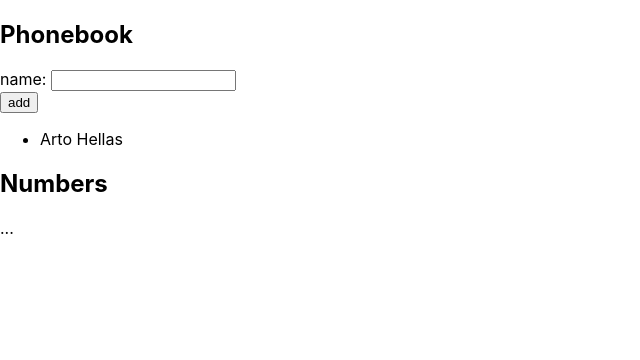
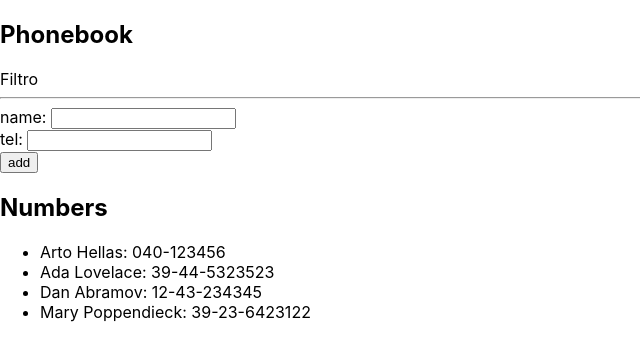
Before and after one commit to bechara0/guia-tel, a React (Create React App) app: page / in a window 1280 px wide. Shown: the top 360 px of the page, without its empty margins (0-640 px from the left). Built offline with nearby package versions, Linux system fonts and the light colour scheme.

Commit message:
voy a probar refactorizar componentes

```diff
--- a/src/App.js
+++ b/src/App.js
@@ -1,41 +1,64 @@
 import React, { useState } from "react";
 import "./App.css";
+import { Filtro } from "./components/Filtro";
 
 const App = () => {
-  const [persons, setPersons] = useState([{ name: "Arto Hellas" }]);
+  const [persons, setPersons] = useState([
+    { name: "Arto Hellas", number: "040-123456" },
+    { name: "Ada Lovelace", number: "39-44-5323523" },
+    { name: "Dan Abramov", number: "12-43-234345" },
+    { name: "Mary Poppendieck", number: "39-23-6423122" },
+  ]);
   const [newName, setNewName] = useState("");
+  const [newTel, setNewTel] = useState("");
 
   const handlePesonChamge = (e) => {
     setNewName(e.target.value);
+  };
+
+  const handleTelChamge = (e) => {
+    setNewTel(e.target.value);
   };
 
   const addName = (e) => {
     e.preventDefault();
     const nameObject = {
       name: newName,
+      number: newTel,
     };
-    setPersons(persons.concat(nameObject));
-    setNewName("");
+    if (persons.findIndex((person) => person.name === newName) === -1) {
+      setPersons(persons.concat(nameObject));
+      setNewName("");
+      setNewTel("");
+    } else {
+      alert(`${newName} ya existe en la guía telefónica`);
+    }
   };
 
   return (
     <div>
       <h2>Phonebook</h2>
       <form onSubmit={addName}>
+        <Filtro />
+        <hr />
         <div>
           name: <input value={newName} onChange={handlePesonChamge} />
+        </div>
+        <div>
+          tel: <input value={newTel} onChange={handleTelChamge} />
         </div>
         <div>
           <button type="submit">add</button>
         </div>
       </form>
+      <h2>Numbers</h2>
       <ul>
         {persons.map((person) => (
-          <li key={person.name}>{person.name}</li>
+          <li key={person.name}>
+            {person.name}: {person.number}
+          </li>
         ))}
       </ul>
-      <h2>Numbers</h2>
-      ...
     </div>
   );
 };
--- /dev/null
+++ b/src/components/Filtro.js
@@ -0,0 +1,7 @@
+import React from 'react'
+
+export const Filtro = () => {
+  return (
+    <div>Filtro</div>
+  )
+}
```
